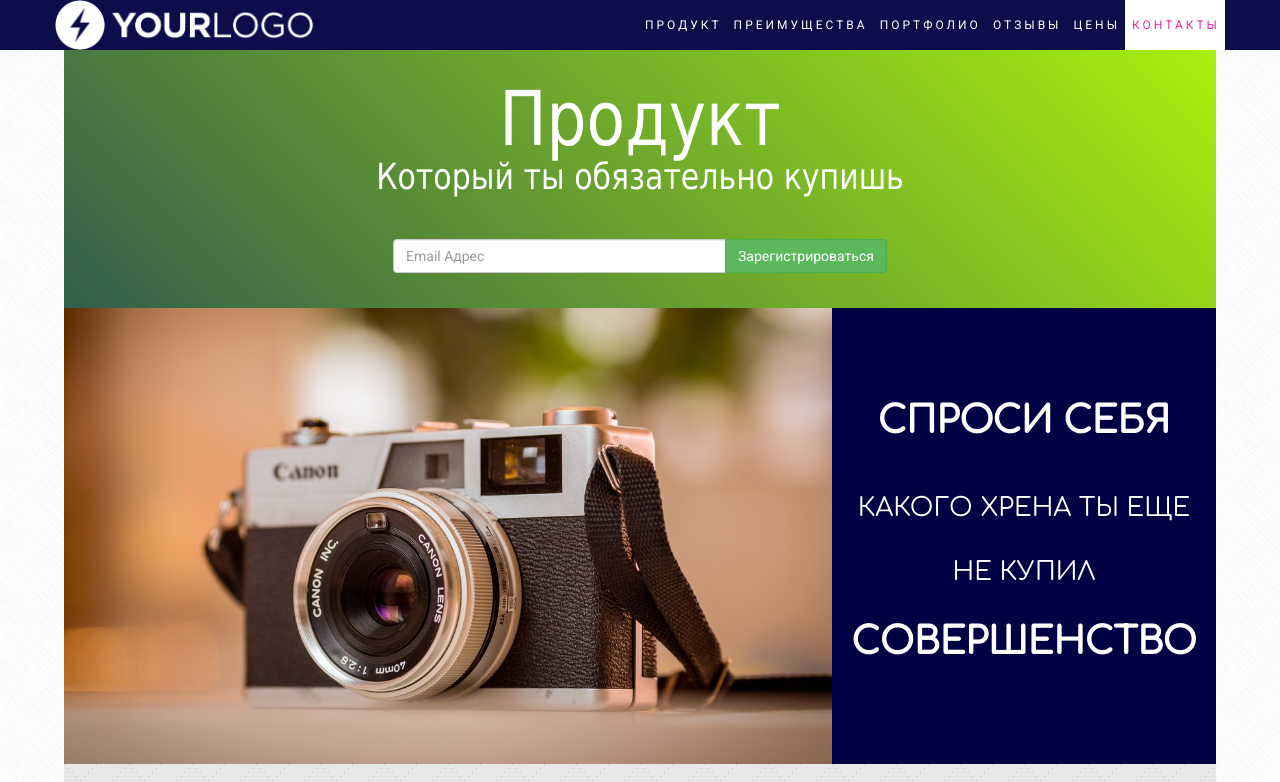
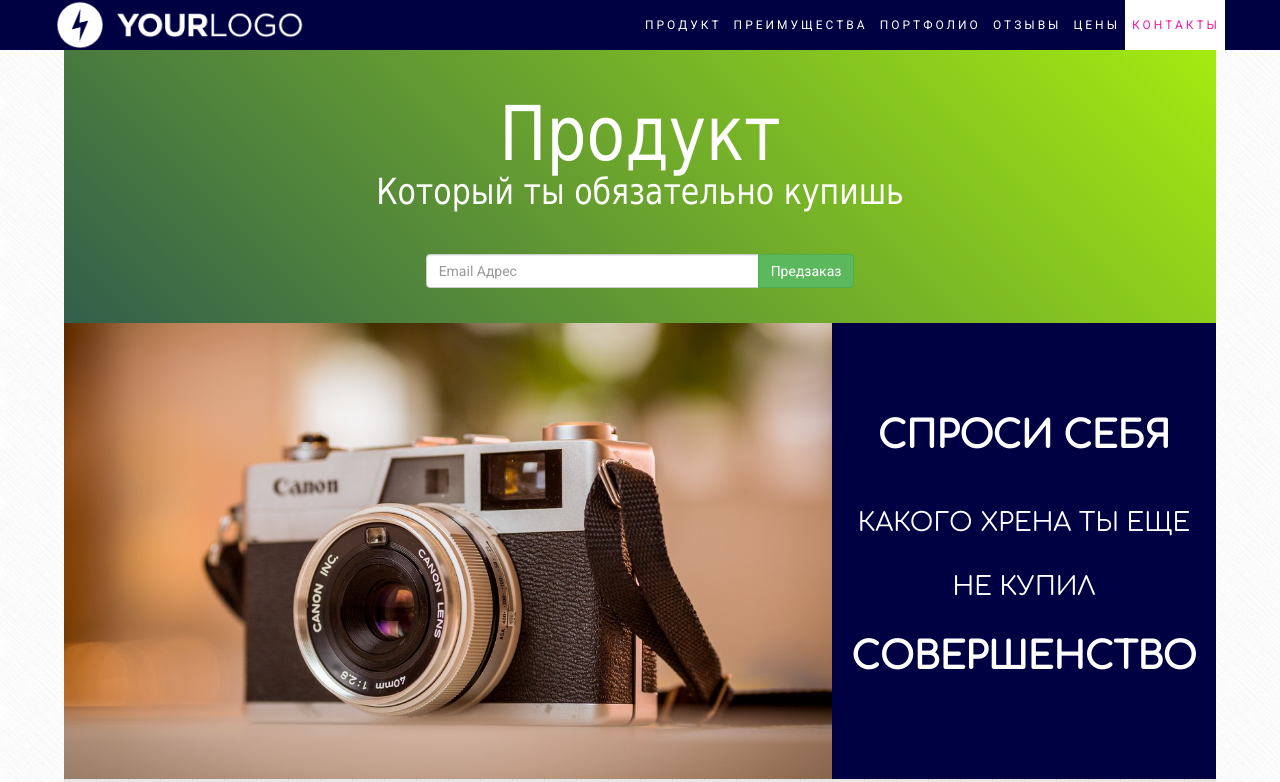
Before and after one commit to lunarp/my-site-product-bs, a plain HTML site: page index.html in a window 1280 px wide. Shown: the top 782 px of the page. Drawn offline with nearby package versions, Linux system fonts and the light colour scheme; a web font is replaced by a local one.

Commit message:
added logo animation
and a bit more

```diff
--- a/index.html
+++ b/index.html
@@ -28,7 +28,9 @@
       </button>
       <a class="navbar-brand" href="#">
         <img alt="Image" src
-        ="images/sample-logo-white.png">
+        ="images/logo-s-white.png">
+        <img alt="Image" src
+        ="images/your-logo-white.png">
       </a>
     </div>
     <div class="collapse navbar-collapse" id="myNavbar">
@@ -53,7 +55,7 @@
     <div class="input-group">
       <input type="email" class="form-control" size="40" placeholder="Email Адрес" required>
       <div class="input-group-btn">
-        <button type="button" class="btn btn-success">Зарегистрироваться</button>
+        <button type="button" class="btn btn-success">Предзаказ</button>
       </div>
     </div>
   </form>
--- a/style.css
+++ b/style.css
@@ -116,7 +116,6 @@ body {
     line-height: 1.4 !important;
     letter-spacing: 3px;
     border-radius: 0;
-    opacity: 0.95;
 }
 
 
@@ -124,8 +123,34 @@ body {
     color: #fff !important;
 }
 
-a.navbar-brand {
-	padding: 0px;
+a.navbar-brand{
+	padding: 2px;
+}
+
+a.navbar-brand img {
+	display: inline;
+}
+
+a.navbar-brand img:first-child{
+	animation-name: brand-animation;
+	animation-duration: 2s;
+	animation-iteration-count: infinite;
+	animation-delay: 1s;
+
+	-webkit-animation-name: brand-animation;
+	-webkit-animation-duration: 2s;
+	-webkit-animation-iteration-count: infinite;
+	-webkit-animation-delay: 1s;
+
+}
+
+@keyframes brand-animation{
+	from {
+		transform: rotate(0deg);
+	}
+	to {
+		transform: rotate(180deg);
+	}
 }
 
 .navbar-brand img {
@@ -195,7 +220,7 @@ a.navbar-brand {
 ~~~~~~~~~~~~~~*/
 
 .jumbotron {
-	margin-top: 50px;
+	padding-top: 80px !important;
 	color: #fff;
 	padding: 15px 0px 35px 0px;
 	margin-bottom: 0px;
```
Also changed, not shown: images/logo-s-white.png (added), images/logo-s.png (added), images/your-logo-white.png (added), images/your-logo.png (added).
